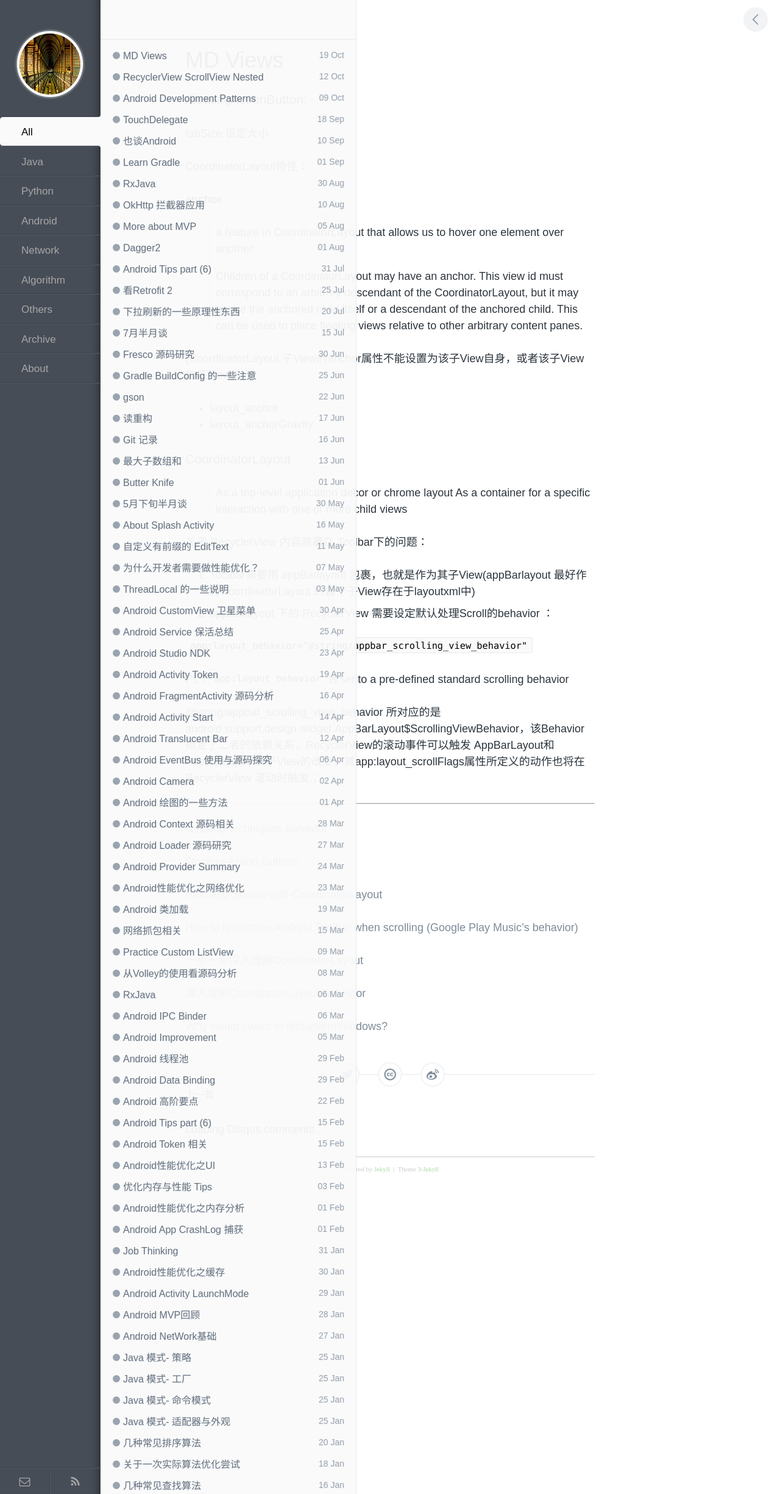
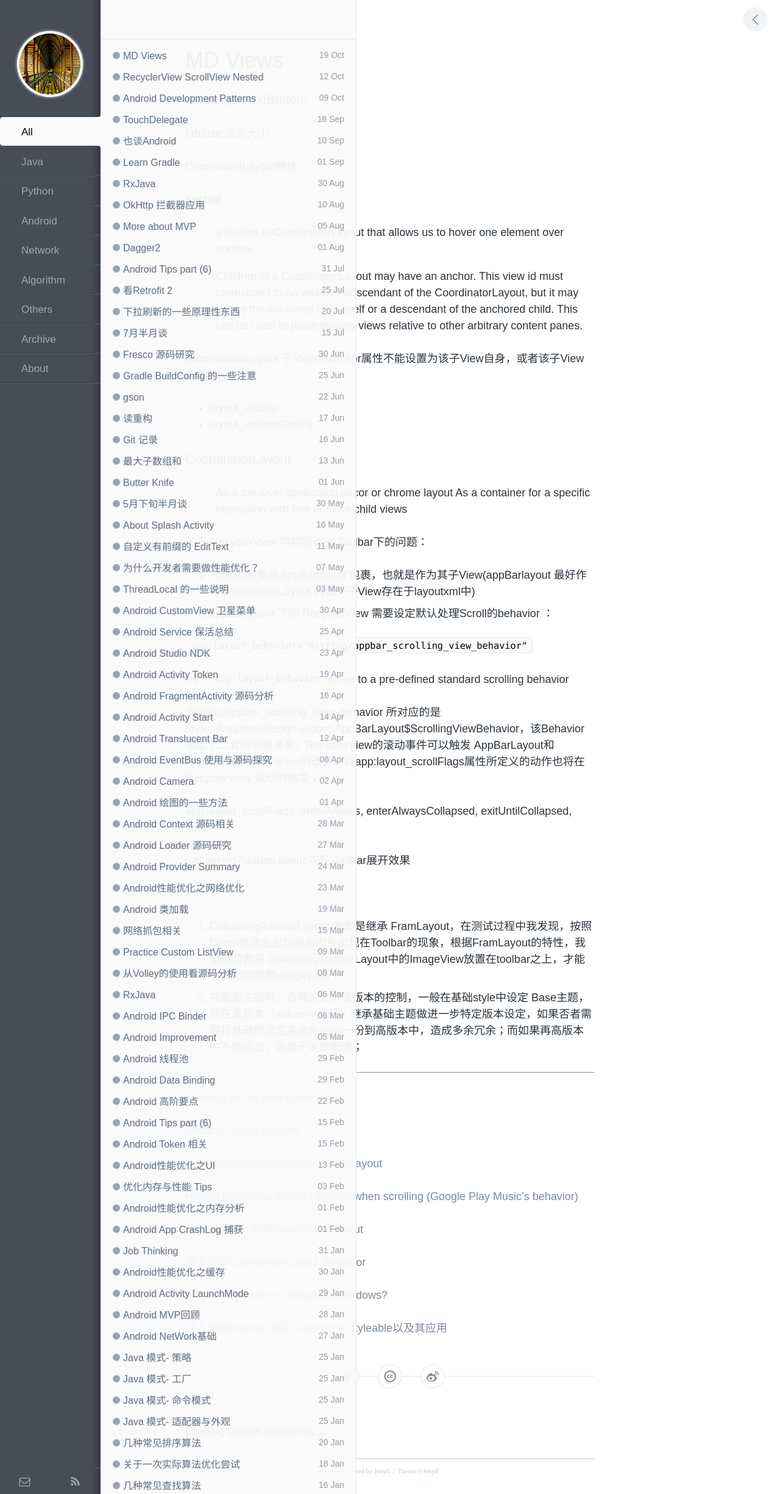
Before and after one commit to enlipan/enlipan.github.io, a Jekyll site: the page built from _posts/2016-10-19-android-md-views.md, in a window 1280 px wide. Shown: the whole page at 61% size. Built offline with Jekyll 4.4.1, drawn with Linux system fonts in a browser that asks for light colours; nearby versions of some CDN libraries; comment, search, counter and statistics services are not loaded.

Commit message:
post pages android md layout

```diff
--- a/_posts/2016-10-19-android-md-views.md
+++ b/_posts/2016-10-19-android-md-views.md
@@ -44,13 +44,17 @@ Ps：`app:layout_behavior` is set to a pre-defined standard scrolling behavior
 @string/appbar_scrolling_view_behavior 所对应的是 android.support.design.widget.AppBarLayout$ScrollingViewBehavior，该Behavior指定了二者的依赖关系，RecyclerView的滚动事件可以触发 AppBarLayout和AppBarLayout其子View的改变，其app:layout_scrollFlags属性所定义的动作也将在RecyclerView 滚动时触发；
 
 
+app:layout_scrollFlags: enterAlways, enterAlwaysCollapsed, exitUntilCollapsed, snap
+
+CollapsingToolbarLayout:实现Toolbar展开效果
 
 
+Ps：
+
+1. CollapsingToolbarLayout 本质是继承 FramLayout，在测试过程中我发现，按照Demo总是会出现最后图片出现在Toolbar的现象，根据FramLayout的特性，我猜测需要将 CollapsingToolbarLayout中的ImageView放置在toolbar之上，才能在收起时隐藏ImageView；
 
 
-
-
-
+2. 在配置主题时，合理的继承做版本的控制，一般在基础style中设定 Base主题，而在高版本（values-v21等）继承基础主题做进一步特定版本设定，如果否者需要将基础的设定完全的copy一份到高版本中，造成多余冗余；而如果再高版本中不做设定，则属于未做配置；
 
 ---
 
@@ -68,3 +72,5 @@ Ps：`app:layout_behavior` is set to a pre-defined standard scrolling behavior
 [深入理解CoordinatorLayout.Behavior](http://www.jianshu.com/p/5ffb37226e72)
 
 [Why would I want to fitsSystemWindows?](https://medium.com/google-developers/why-would-i-want-to-fitssystemwindows-4e26d9ce1eec#.pfvvqr4fr)
+
+[深入理解Android 自定义attr Style styleable以及其应用](http://www.jianshu.com/p/61b79e7f88fc)
```
